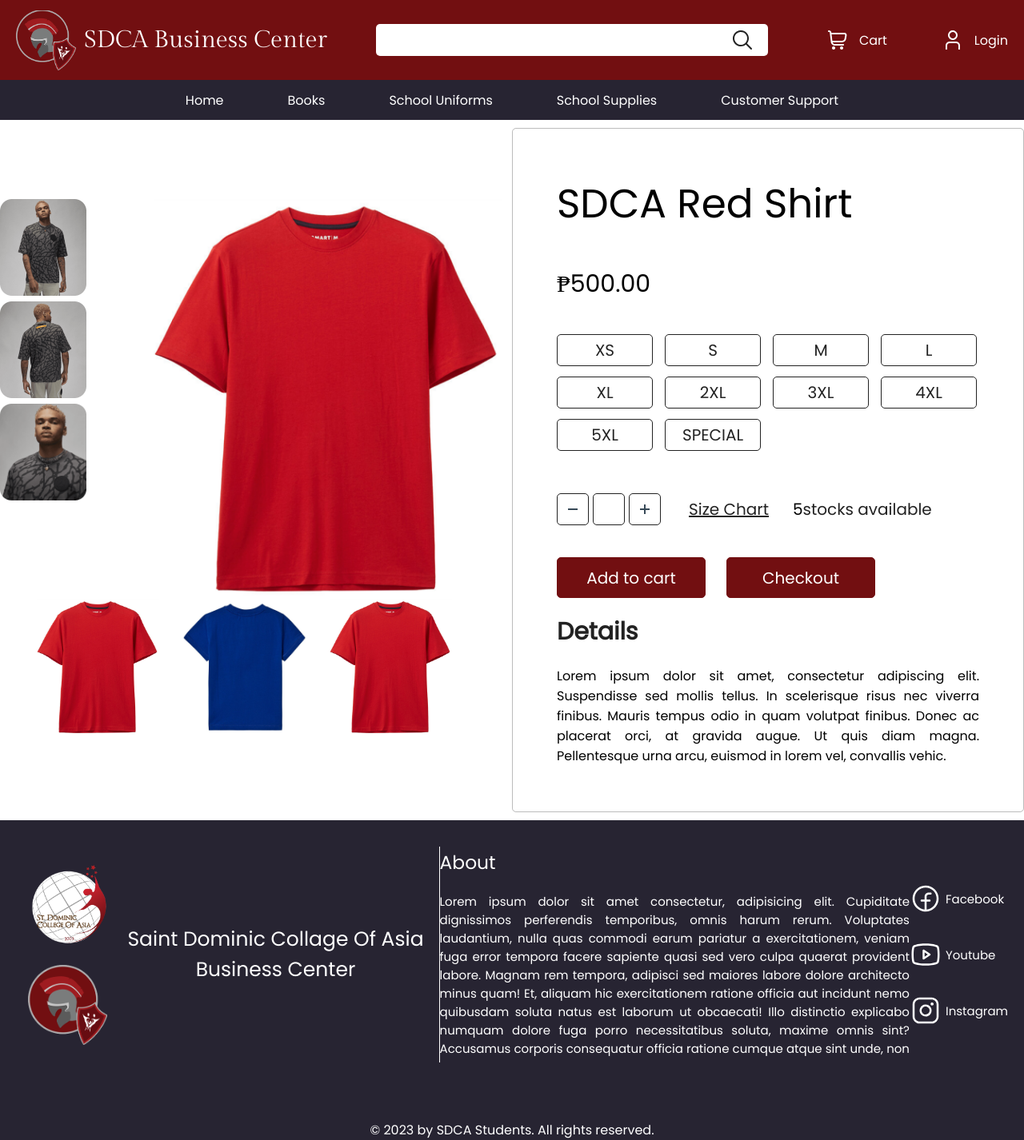
After one commit to d3vLimpiado/new_sdca_business_center, a PHP site: page /pages/products.php in a window 1280 px wide. The commit adds this page. Shown: the whole page at 80% size. Run offline with PHP 8.4, Linux system fonts and the light colour scheme.

Commit message:
feat: (SKGCRUM_23/12/08_5:08PM) Add product page

```diff
--- a/js/index.js
+++ b/js/index.js
@@ -55,3 +55,18 @@ previewContainerBg.addEventListener('click', () => {
   previewContainer.classList.remove("active");
   previewContainer.removeChild(document.querySelector('.carousel-preview-img'))
 })
+
+const increase = document.getElementById("increase").addEventListener("click", increment);
+const decrease = document.getElementById("decrease").addEventListener("click", decrement);
+
+const increment = (count) => {
+  count ++;
+  document.getElementById("count").innerHTML = count;
+  return count;
+}
+
+const decrement = (count) => {
+  count --;
+  document.getElementById("count").innerHTML = count;
+  return count;
+}
--- /dev/null
+++ b/pages/products.php
@@ -0,0 +1,69 @@
+<!-- Importing HEADER Template -->
+<?php include('../template/header.php'); ?>
+<!-- All contents should be enclosed or put into this element. -->
+<main class="main">
+  <div class="main-content">
+    <div class="product">
+      <!-- <span class="product-category-text">
+        <span>Home</span>
+        <span>/</span>
+        <span>Uniforms</span>
+      </span> -->
+      <div class="left-container">
+        <div class="left-inner-container">
+          <div class="product-and-model-container">
+            <div class="model-container">
+              <img src="<?php echo $url ?>assets/images/products/model-1-front.png" class="main-product-model" alt="red-shirt">
+              <img src="<?php echo $url ?>assets/images/products/model-2-back.png" class="main-product-model" alt="red-shirt">
+              <img src="<?php echo $url ?>assets/images/products/model-3-face.png" class="main-product-model" alt="red-shirt">
+            </div>
+              <img src="<?php echo $url ?>assets/images/products/red-shirt.png" class="main-product" alt="red-shirt">
+          </div>
+          <div class="options-container">
+            <a href=""><img src="<?php echo $url ?>assets/images/products/red-shirt.png" class="option-items" alt="red-shirt"></a>
+            <a href=""><img src="<?php echo $url ?>assets/images/products/blue-shirt.png" class="option-items" alt="red-shirt"></a>
+            <a href=""><img src="<?php echo $url ?>assets/images/products/red-shirt.png" class="option-items" alt="red-shirt"></a>
+          </div>
+        </div>
+      </div>
+      <div class="right-container">
+        <div class="right-inner-container">
+          <div class="product-name">SDCA Red Shirt</div>
+          <div class="product-price">₱500.00</div>
+          <div class="product-sizing-container">
+            <a href=""><span class="product-item">XS</span></a>
+            <a href=""><span class="product-item">S</span></a>
+            <a href=""><span class="product-item">M</span></a>
+            <a href=""><span class="product-item">L</span></a>
+            <a href=""><span class="product-item">XL</span></a>
+            <a href=""><span class="product-item">2XL</span></a>
+            <a href=""><span class="product-item">3XL</span></a>
+            <a href=""><span class="product-item">4XL</span></a>
+            <a href=""><span class="product-item">5XL</span></a>
+            <a href=""><span class="product-item">SPECIAL</span></a>
+          </div>
+          <div class="quantity-container">
+            <div href="" class="quantity-border" id="decrease" onClick="decrease()"><img alt="minus-icon" src="<?php echo $url; ?>assets/icons/products-icon/decrease-icon.svg" /></div>
+            <input type="text" class="quantity-border" id="count" min="1" max="99" minlength="1" maxlength="2">
+            <div href="" class="quantity-border" id="increase" onClick="increase()"><img alt="add-icon" src="<?php echo $url; ?>assets/icons/products-icon/increase-icon.svg" /></div>
+            <span class="size-chart-container">
+              <a href="" class="size-chart-text"><span>Size Chart</span></a>
+            </span>
+            <span><span>5</span><span class="stocks-text">stocks available</span></span>
+          </div>
+          <div class="add-to-cart-and-checkout-container">
+            <a href=""><div class="add-to-cart">Add to cart</div></a>
+            <a href=""><div class="checkout">Checkout</div></a>
+          </div>
+          <div class="details-container">
+            <p class="details-text">Details</p>
+            <p class="details-content">Lorem ipsum dolor sit amet, consectetur adipiscing elit. Suspendisse sed mollis tellus. In scelerisque risus nec viverra finibus. Mauris tempus odio in quam volutpat finibus. Donec ac placerat orci, at gravida augue. Ut quis diam magna. Pellentesque urna arcu, euismod in lorem vel, convallis vehic.</p>
+          </div>
+        </div>
+      </div>
+    </div>
+  </div>
+</main>
+
+<!-- Importing FOOTER Template -->
+<?php include '../template/footer.php'; ?>
--- /dev/null
+++ b/scss/_products-pop-up.scss
@@ -0,0 +1,181 @@
+.product {
+  display: flex;
+  justify-content: space-around;
+  align-items: center;
+  height: auto;
+  width: 100%;
+  position: relative;
+
+  .left-container {
+    height: 100%;
+    width: 100%;
+
+    .left-inner-container {
+      .product-and-model-container {
+        display: grid;
+        grid-template-columns: 30% 70%;
+        grid-template-rows: 100% 100%;
+
+        .model-container {
+          height: 100%;
+          width: 108px;
+          .main-product-model {
+            height: 121px;
+            width: 108px;
+          }
+        }
+      }
+
+      .options-container {
+        display: flex;
+        justify-content: center;
+
+        .option-items {
+          height: 171px;
+          width: 153px;
+          margin-right: 30px;
+        }
+      }
+    }
+
+    .main-product {
+      height: 500px;
+    }
+  }
+
+  .right-container {
+    height: auto;
+    width: 50%;
+    right: 50%;
+    border: 1px solid rgba(34, 34, 34, .3);
+    border-radius: 5px;
+
+    .right-inner-container {
+      margin: 57px 55px;
+
+      .product-name {
+        font-size: 50px;
+      }
+
+      .product-price {
+        margin-top: 40px;
+        font-size: 30px;
+      }
+
+      .product-sizing-container {
+        display: grid;
+        grid-template-columns: repeat(4, 135px);
+        grid-template-rows: repeat(3, 53px);
+        margin-top: 40px;
+
+        a {
+          text-decoration: none;
+          color: var(--color_dark);
+        }
+
+        .product-item {
+          display: inline-block;
+          height: 40px;
+          width: 120px;
+          border: 1px solid var(--color_dark);
+          display: flex;
+          justify-content: center;
+          align-items: center;
+          border-radius: 5px;
+          text-decoration: none;
+          font-size: 20px;
+        }
+
+        .product-item:hover {
+          background-color: var(--color_primary);
+          color: var(--color_light);
+        }
+      }
+
+      .quantity-container>span {
+        margin-left: 30px;
+        font-size: 20px;
+      }
+
+      .quantity-container {
+        display: flex;
+        justify-content: start;
+        align-items: center;
+        margin-top: 40px;
+
+        .quantity-border {
+          height: 40px;
+          width: 40px;
+          border: 1px solid var(--color_dark);
+          border-radius: 5px;
+          display: inline-block;
+          display: flex;
+          justify-content: center;
+          align-items: center;
+          margin-right: 5px;
+        }
+
+        input {
+          font-size: 20px;
+          text-align: center;
+        }
+
+        input::-webkit-outer-spin-button,
+        input::-webkit-inner-spin-button {
+          -webkit-appearance: none;
+          margin: 0;
+        }
+
+        .size-chart-text {
+          color: var(--color_dark);
+        }
+
+        .stocks-text {
+          color: var(--color_dark);
+        }
+      }
+
+      .add-to-cart-and-checkout-container {
+        display: flex;
+        margin-top: 40px;
+        a {
+          text-decoration: none;
+        }
+      }
+
+      .add-to-cart,
+      .checkout {
+        height: 51px;
+        width: 186px;
+        border: 1px solid var(--color_primary);
+        background-color: var(--color_primary);
+        color: var(--color_light);
+        display: inline-block;
+        display: flex;
+        justify-content: center;
+        align-items: center;
+        border-radius: 5px;
+        text-decoration: none;
+        font-size: 20px;
+        margin-right: 26px;
+      }
+
+      .details-container {
+        text-align: justify;
+        margin-top: 15px;
+        .details-text {
+          font-size: 30px;
+          font-weight: 700;
+          color: var(--color_dark);
+        }
+      }
+      .details-container > * {
+        margin-top: 20px;
+      }
+    }
+
+    .right-container > * {
+      margin-top: 40px;
+    }
+  }
+}
--- /dev/null
+++ b/scss/_products.scss
@@ -0,0 +1,181 @@
+.product {
+  display: flex;
+  justify-content: space-around;
+  align-items: center;
+  height: auto;
+  width: 100%;
+  position: relative;
+
+  .left-container {
+    height: 100%;
+    width: 100%;
+
+    .left-inner-container {
+      .product-and-model-container {
+        display: grid;
+        grid-template-columns: 30% 70%;
+        grid-template-rows: 100% 100%;
+
+        .model-container {
+          height: 100%;
+          width: 108px;
+          .main-product-model {
+            height: 121px;
+            width: 108px;
+          }
+        }
+      }
+
+      .options-container {
+        display: flex;
+        justify-content: center;
+
+        .option-items {
+          height: 171px;
+          width: 153px;
+          margin-right: 30px;
+        }
+      }
+    }
+
+    .main-product {
+      height: 500px;
+    }
+  }
+
+  .right-container {
+    height: auto;
+    width: 50%;
+    right: 50%;
+    border: 1px solid rgba(34, 34, 34, .3);
+    border-radius: 5px;
+
+    .right-inner-container {
+      margin: 57px 55px;
+
+      .product-name {
+        font-size: 50px;
+      }
+
+      .product-price {
+        margin-top: 40px;
+        font-size: 30px;
+      }
+
+      .product-sizing-container {
+        display: grid;
+        grid-template-columns: repeat(4, 135px);
+        grid-template-rows: repeat(3, 53px);
+        margin-top: 40px;
+
+        a {
+          text-decoration: none;
+          color: var(--color_dark);
+        }
+
+        .product-item {
+          display: inline-block;
+          height: 40px;
+          width: 120px;
+          border: 1px solid var(--color_dark);
+          display: flex;
+          justify-content: center;
+          align-items: center;
+          border-radius: 5px;
+          text-decoration: none;
+          font-size: 20px;
+        }
+
+        .product-item:hover {
+          background-color: var(--color_primary);
+          color: var(--color_light);
+        }
+      }
+
+      .quantity-container>span {
+        margin-left: 30px;
+        font-size: 20px;
+      }
+
+      .quantity-container {
+        display: flex;
+        justify-content: start;
+        align-items: center;
+        margin-top: 40px;
+
+        .quantity-border {
+          height: 40px;
+          width: 40px;
+          border: 1px solid var(--color_dark);
+          border-radius: 5px;
+          display: inline-block;
+          display: flex;
+          justify-content: center;
+          align-items: center;
+          margin-right: 5px;
+        }
+
+        input {
+          font-size: 20px;
+          text-align: center;
+        }
+
+        input::-webkit-outer-spin-button,
+        input::-webkit-inner-spin-button {
+          -webkit-appearance: none;
+          margin: 0;
+        }
+
+        .size-chart-text {
+          color: var(--color_dark);
+        }
+
+        .stocks-text {
+          color: var(--color_dark);
+        }
+      }
+
+      .add-to-cart-and-checkout-container {
+        display: flex;
+        margin-top: 40px;
+        a {
+          text-decoration: none;
+        }
+      }
+
+      .add-to-cart,
+      .checkout {
+        height: 51px;
+        width: 186px;
+        border: 1px solid var(--color_primary);
+        background-color: var(--color_primary);
+        color: var(--color_light);
+        display: inline-block;
+        display: flex;
+        justify-content: center;
+        align-items: center;
+        border-radius: 5px;
+        text-decoration: none;
+        font-size: 20px;
+        margin-right: 26px;
+      }
+
+      .details-container {
+        text-align: justify;
+        margin-top: 15px;
+        .details-text {
+          font-size: 30px;
+          font-weight: 700;
+          color: var(--color_dark);
+        }
+      }
+      .details-container > * {
+        margin-top: 20px;
+      }
+    }
+
+    .right-container > * {
+      margin-top: 40px;
+    }
+  }
+}
--- a/scss/style.scss
+++ b/scss/style.scss
@@ -4,6 +4,7 @@
 @use "./footer";
 
 @use "./carousel";
+@use "./products";
 
 body {
   display: grid;
--- a/styles/style.css
+++ b/styles/style.css
@@ -334,6 +334,161 @@ html, body {
      object-fit: contain;
 }
 
+.product {
+  display: flex;
+  justify-content: space-around;
+  align-items: center;
+  height: auto;
+  width: 100%;
+  position: relative;
+}
+.product .left-container {
+  height: 100%;
+  width: 100%;
+}
+.product .left-container .left-inner-container .product-and-model-container {
+  display: grid;
+  grid-template-columns: 30% 70%;
+  grid-template-rows: 100% 100%;
+}
+.product .left-container .left-inner-container .product-and-model-container .model-container {
+  height: 100%;
+  width: 108px;
+}
+.product .left-container .left-inner-container .product-and-model-container .model-container .main-product-model {
+  height: 121px;
+  width: 108px;
+}
+.product .left-container .left-inner-container .options-container {
+  display: flex;
+  justify-content: center;
+}
+.product .left-container .left-inner-container .options-container .option-items {
+  height: 171px;
+  width: 153px;
+  margin-right: 30px;
+}
+.product .left-container .main-product {
+  height: 500px;
+}
+.product .right-container {
+  height: auto;
+  width: 50%;
+  right: 50%;
+  border: 1px solid rgba(34, 34, 34, 0.3);
+  border-radius: 5px;
+}
+.product .right-container .right-inner-container {
+  margin: 57px 55px;
+}
+.product .right-container .right-inner-container .product-name {
+  font-size: 50px;
+}
+.product .right-container .right-inner-container .product-price {
+  margin-top: 40px;
+  font-size: 30px;
+}
+.product .right-container .right-inner-container .product-sizing-container {
+  display: grid;
+  grid-template-columns: repeat(4, 135px);
+  grid-template-rows: repeat(3, 53px);
+  margin-top: 40px;
+}
+.product .right-container .right-inner-container .product-sizing-container a {
+  text-decoration: none;
+  color: var(--color_dark);
+}
+.product .right-container .right-inner-container .product-sizing-container .product-item {
+  display: inline-block;
+  height: 40px;
+  width: 120px;
+  border: 1px solid var(--color_dark);
+  display: flex;
+  justify-content: center;
+  align-items: center;
+  border-radius: 5px;
+  text-decoration: none;
+  font-size: 20px;
+}
+.product .right-container .right-inner-container .product-sizing-container .product-item:hover {
+  background-color: var(--color_primary);
+  color: var(--color_light);
+}
+.product .right-container .right-inner-container .quantity-container > span {
+  margin-left: 30px;
+  font-size: 20px;
+}
+.product .right-container .right-inner-container .quantity-container {
+  display: flex;
+  justify-content: start;
+  align-items: center;
+  margin-top: 40px;
+}
+.product .right-container .right-inner-container .quantity-container .quantity-border {
+  height: 40px;
+  width: 40px;
+  border: 1px solid var(--color_dark);
+  border-radius: 5px;
+  display: inline-block;
+  display: flex;
+  justify-content: center;
+  align-items: center;
+  margin-right: 5px;
+}
+.product .right-container .right-inner-container .quantity-container input {
+  font-size: 20px;
+  text-align: center;
+}
+.product .right-container .right-inner-container .quantity-container input::-webkit-outer-spin-button,
+.product .right-container .right-inner-container .quantity-container input::-webkit-inner-spin-button {
+  -webkit-appearance: none;
+  margin: 0;
+}
+.product .right-container .right-inner-container .quantity-container .size-chart-text {
+  color: var(--color_dark);
+}
+.product .right-container .right-inner-container .quantity-container .stocks-text {
+  color: var(--color_dark);
+}
+.product .right-container .right-inner-container .add-to-cart-and-checkout-container {
+  display: flex;
+  margin-top: 40px;
+}
+.product .right-container .right-inner-container .add-to-cart-and-checkout-container a {
+  text-decoration: none;
+}
+.product .right-container .right-inner-container .add-to-cart,
+.product .right-container .right-inner-container .checkout {
+  height: 51px;
+  width: 186px;
+  border: 1px solid var(--color_primary);
+  background-color: var(--color_primary);
+  color: var(--color_light);
+  display: inline-block;
+  display: flex;
+  justify-content: center;
+  align-items: center;
+  border-radius: 5px;
+  text-decoration: none;
+  font-size: 20px;
+  margin-right: 26px;
+}
+.product .right-container .right-inner-container .details-container {
+  text-align: justify;
+  margin-top: 15px;
+}
+.product .right-container .right-inner-container .details-container .details-text {
+  font-size: 30px;
+  font-weight: 700;
+  color: var(--color_dark);
+}
+.product .right-container .right-inner-container .details-container > * {
+  margin-top: 20px;
+}
+.product .right-container .right-container > * {
+  margin-top: 40px;
+}
+
 body {
   display: grid;
   grid-template-rows: 150px 1fr 400px;
```
Also changed, not shown: pages/products-pop-up.php (added, +69 -0 lines), assets/icons/products-icon/decrease-icon.svg (added), assets/icons/products-icon/increase-icon.svg (added), assets/images/products/blue-shirt.png (added), assets/images/products/model-1-front.png (added), assets/images/products/model-2-back.png (added), assets/images/products/model-3-face.png (added), assets/images/products/red-shirt.png (added).
